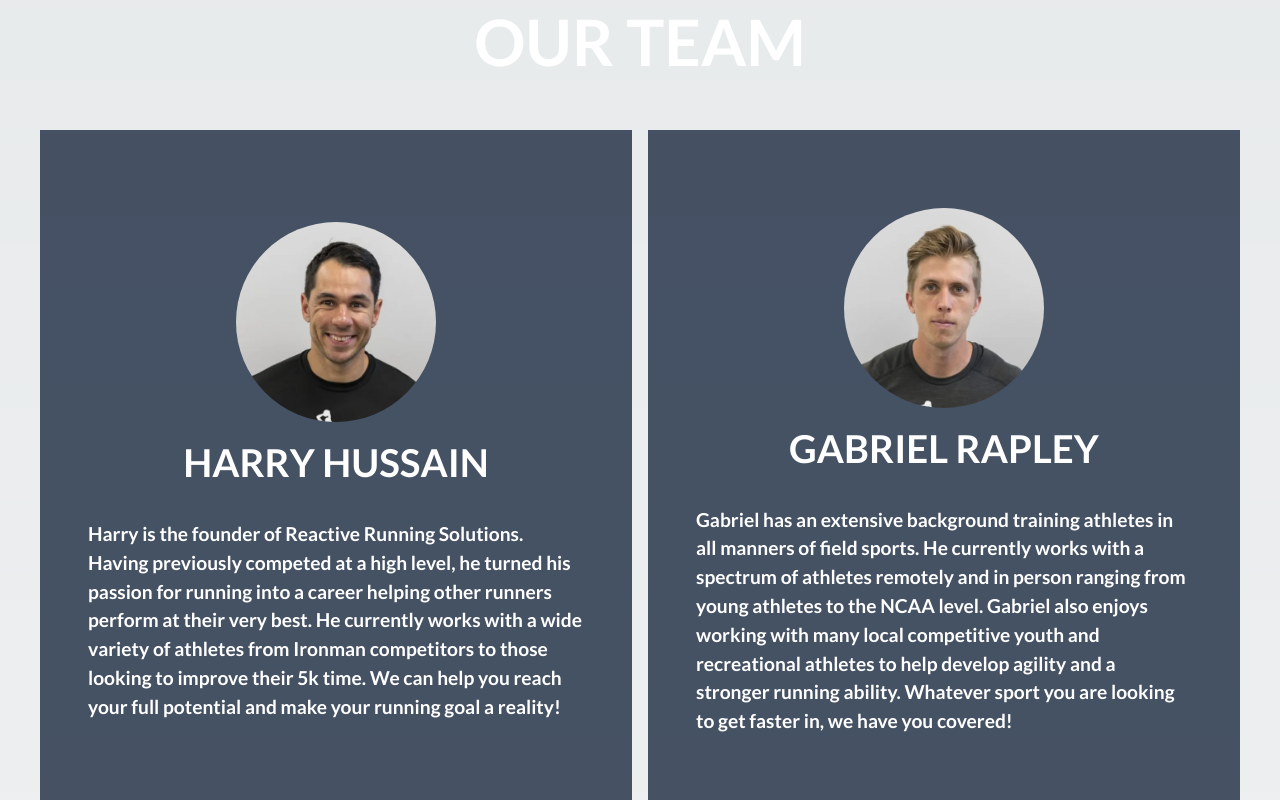
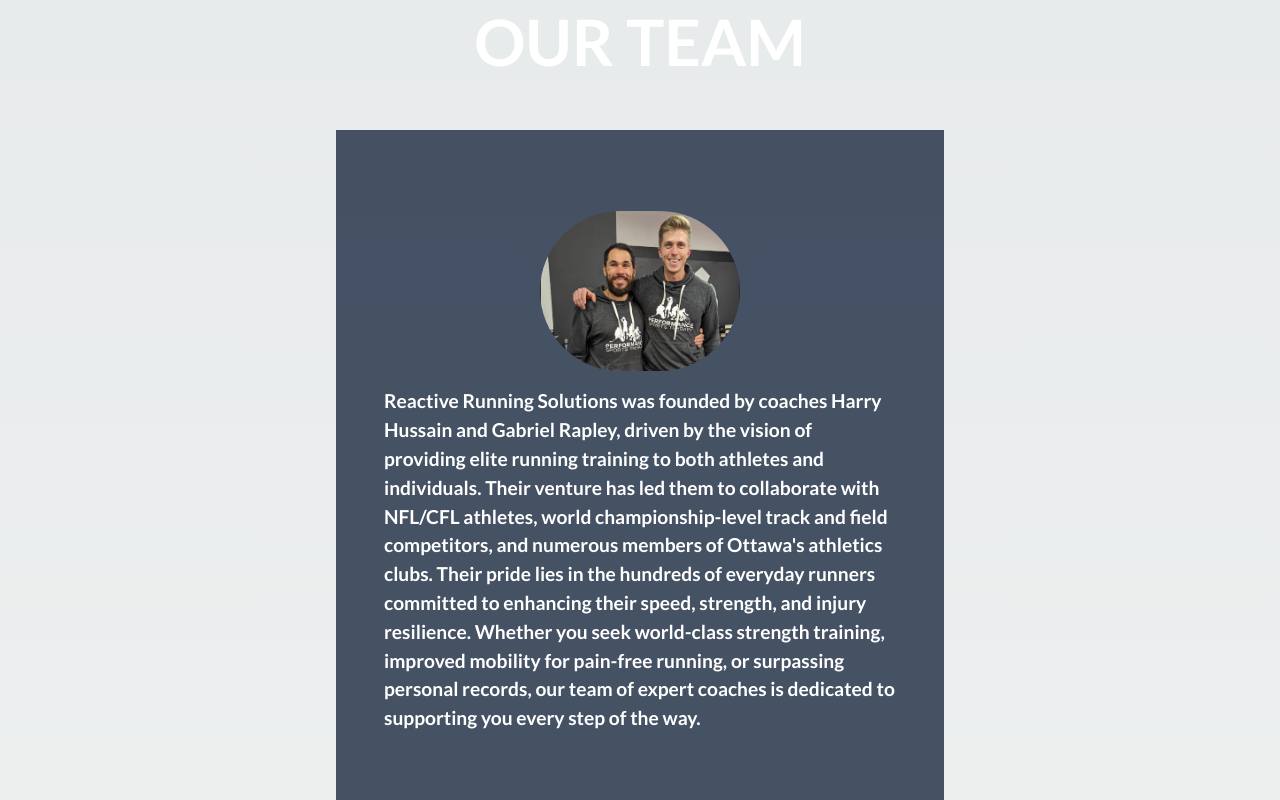
Before and after one commit to Moro-Code/ReactiveRunningSolutions, a Next.js app: page / in a window 1280 px wide. Shown: the part 2960-3760 px from the top of the page. Built offline with nearby package versions, Linux system fonts and the light colour scheme.

Commit message:
one card

```diff
--- a/src/pages/index.js
+++ b/src/pages/index.js
@@ -146,32 +146,15 @@
           OUR TEAM
         </h2>
         <ImageCardGrid>
-          <ImageCard image={"/harry.webp"} imageAlt={"Image of Harry"}>
-            <h3 className="text-responsive-h3 text-white font-bold text-center my-3">
-              HARRY HUSSAIN
-            </h3>
+          <ImageCard image={"/team.png"} imageAlt={"Image of the Reactive Running Solutions Team"}>
             <p className="my-4 text-responsive-p-mobile md:text-responsive-p">
-              Harry is the founder of Reactive Running Solutions. Having
-              previously competed at a high level, he turned his passion for
-              running into a career helping other runners perform at their very
-              best. He currently works with a wide variety of athletes from
-              Ironman competitors to those looking to improve their 5k time. We
-              can help you reach your full potential and make your running goal
-              a reality!
-            </p>
-          </ImageCard>
-          <ImageCard image={"/gabriel.webp"} imageAlt={"Image of Gabriel"}>
-            <h3 className="text-responsive-h3 text-white font-bold text-center my-3">
-              GABRIEL RAPLEY
-            </h3>
-            <p className="my-4 text-responsive-p-mobile md:text-responsive-p">
-              Gabriel has an extensive background training athletes in all
-              manners of field sports. He currently works with a spectrum of
-              athletes remotely and in person ranging from young athletes to the
-              NCAA level. Gabriel also enjoys working with many local
-              competitive youth and recreational athletes to help develop
-              agility and a stronger running ability. Whatever sport you are
-              looking to get faster in, we have you covered!
+              Reactive Running Solutions was founded by coaches Harry Hussain and Gabriel Rapley, driven by the vision
+              of providing elite running training to both athletes and individuals. Their venture has led them to
+              collaborate with NFL/CFL athletes, world championship-level track and field competitors, and numerous
+              members of Ottawa&apos;s athletics clubs. Their pride lies in the hundreds of everyday runners committed to
+              enhancing their speed, strength, and injury resilience. Whether you seek world-class strength training,
+              improved mobility for pain-free running, or surpassing personal records, our team of expert coaches is
+              dedicated to supporting you every step of the way.
             </p>
           </ImageCard>
         </ImageCardGrid>
```
Also changed, not shown: public/team.png (added).
